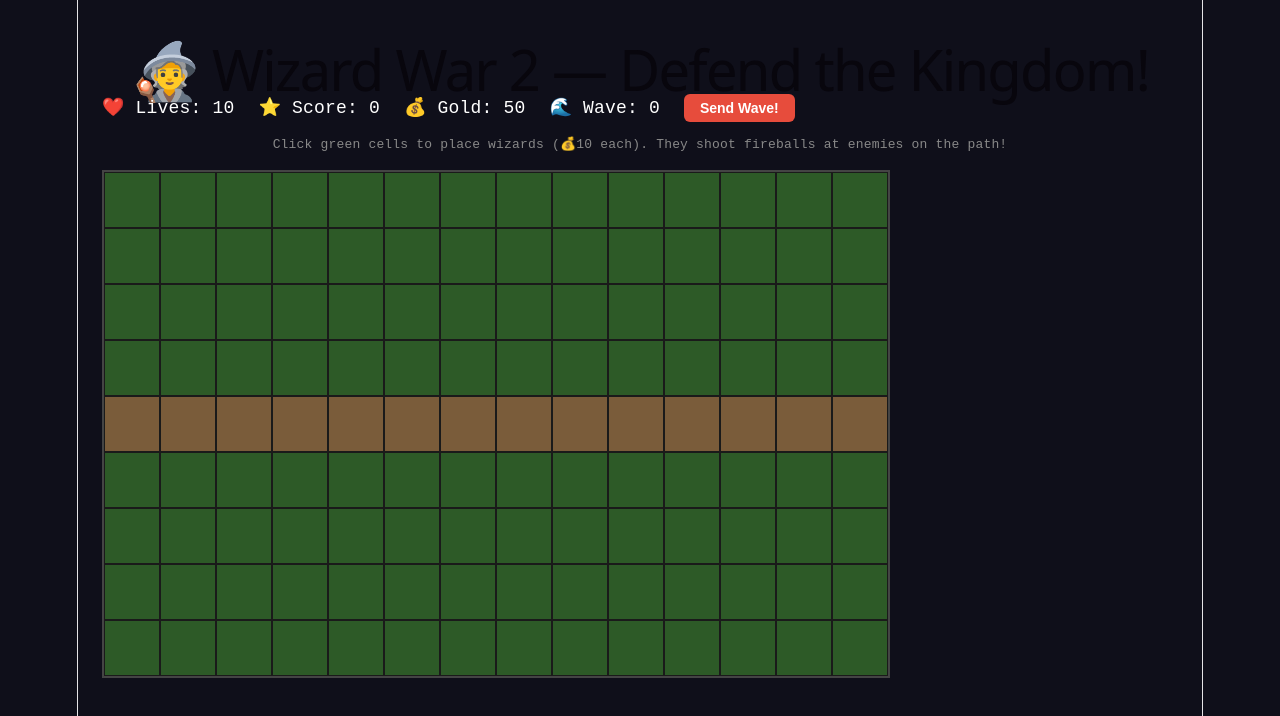
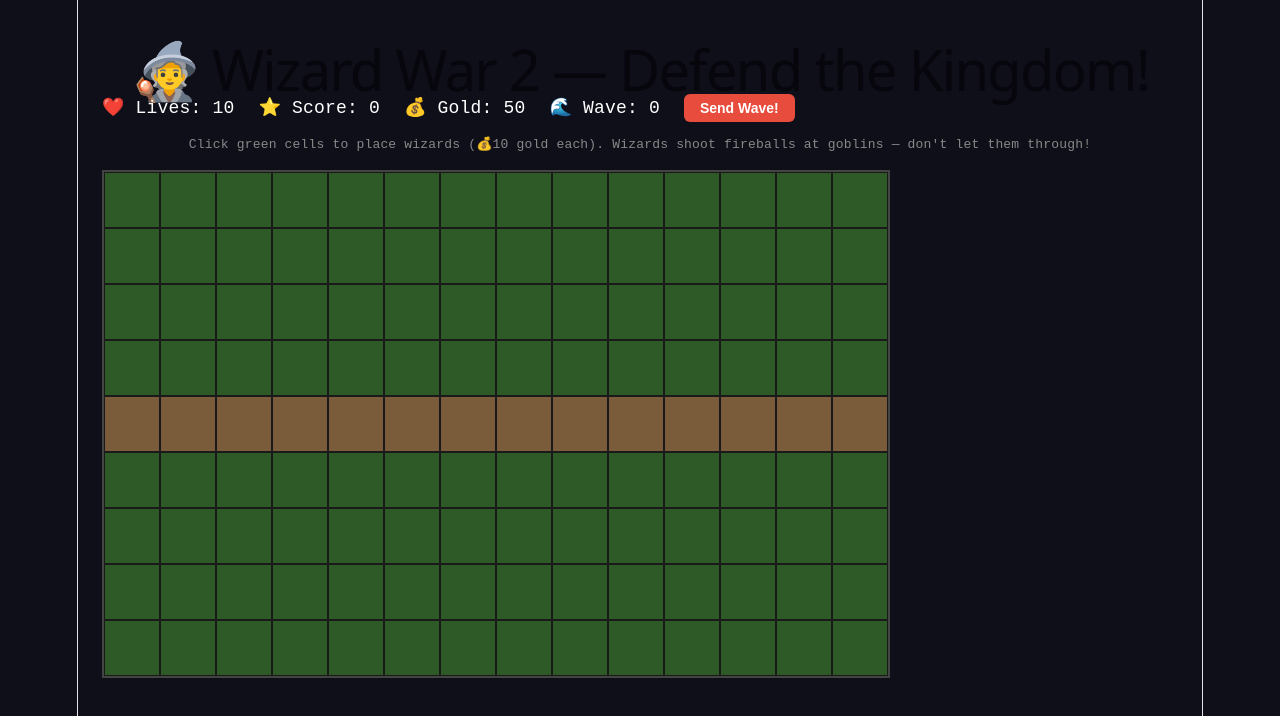
Before and after one commit to oneforall293/my-app, a React (Vite) app: page / in a window 1280 px wide. Shown: the top 716 px of the page. Built offline with nearby package versions, Linux system fonts and the light colour scheme.

Commit message:
Update hint text to be clearer for players

```diff
--- a/src/App.jsx
+++ b/src/App.jsx
@@ -430,7 +430,7 @@ export default function App() {
       </div>
 
       <p style={{ color: '#888', fontSize: 13, marginBottom: 12 }}>
-        Click green cells to place wizards (💰{TOWER_COST} each). They shoot fireballs at enemies on the path!
+        Click green cells to place wizards (💰{TOWER_COST} gold each). Wizards shoot fireballs at goblins — don't let them through!
       </p>
 
       {gameOver && (
```
